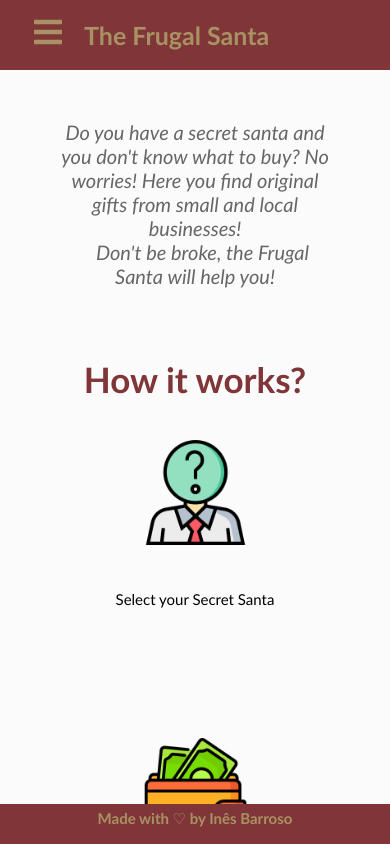
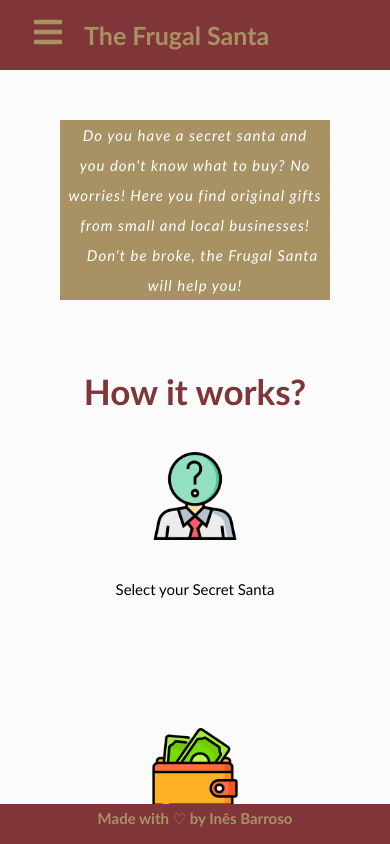
Before and after one commit to iaabo/Frugal-Santa, a React (Create React App) app: page / in a window 390 px wide. Built offline with nearby package versions, Linux system fonts and the light colour scheme.

Commit message:
landing page responsive for all sizes

```diff
--- a/src/components/AboutUs/AboutUs.css
+++ b/src/components/AboutUs/AboutUs.css
@@ -8,7 +8,7 @@
 }
 
 .message-h {
-  font-size: 15px;
+  font-size: 20px;
   color: #fff;
   margin-top: -60px;
   margin-bottom: 500px;
--- a/src/components/LandingPage/LandingPage.css
+++ b/src/components/LandingPage/LandingPage.css
@@ -14,18 +14,11 @@ body {
   margin: 0;
 }
 
-/* .img-container-header {
-
-  background: url("../../assets/secret-santa4.jpg");
-  background-size: cover;
-  background-position: center;
-  width: 100%;
-  height: 50vh;
-} */
-
 .message {
   margin: 120px 60px 70px 60px;
   text-align: center;
+  padding: 20px 15px;
+  background-color: #a89263;
 }
 
 .message-h1 {
@@ -37,12 +30,12 @@ body {
   display: none;
 }
 
-
-
 .message-h2 {
-  font-size: 20px;
+  font-size: 25px;
   font-weight: 200;
-  color: #686565;
+  letter-spacing: 1px;
+  line-height: 2;
+  color: #fff;
   margin-top: 15px;
   margin-bottom: 35px;
   font-style: oblique;
@@ -79,6 +72,7 @@ body {
   font-weight: 200;
   margin-top: 30px;
   margin-bottom: 70px;
+  text-align: center;
 }
 
 .button-start {
@@ -113,6 +107,26 @@ body {
     margin-top: 20px;
   }
   .cards-description {
+    font-size: 20px;
+  }
+}
+
+@media only screen and (max-width: 500px) {
+  .message {
+    padding: 0px 8px;
+  }
+
+  .message-h2 {
+    font-size: 15px;
+  }
+
+  .cards-image {
+    width: 25%;
+    height: 25%;
+    margin-bottom: 10px;
+  }
+  .cards-description {
+    text-align: center;
     font-size: 15px;
   }
 }
--- a/src/components/NavBar/NavBar.js
+++ b/src/components/NavBar/NavBar.js
@@ -1,6 +1,5 @@
 import React, { useState } from "react";
 import { Link } from "react-router-dom";
-/* import logo from "../../assets/logo.png"; */
 import { FaBars } from "react-icons/fa";
 import { AiOutlineClose } from "react-icons/ai";
 import { SidebarData } from "./SidebarData";
--- a/src/components/NavBar/SidebarData.js
+++ b/src/components/NavBar/SidebarData.js
@@ -3,7 +3,6 @@ import { AiOutlineHome } from "react-icons/ai";
 import { FaRegListAlt } from "react-icons/fa";
 import { AiOutlineGift } from "react-icons/ai";
 import { TiContacts } from "react-icons/ti";
-/* import { IoPeopleSharp } from "react-icons/io"; */
 
 export const SidebarData = [
   {
```
Also changed, not shown: 1 other file (tests, documents, lock files or other folders).
